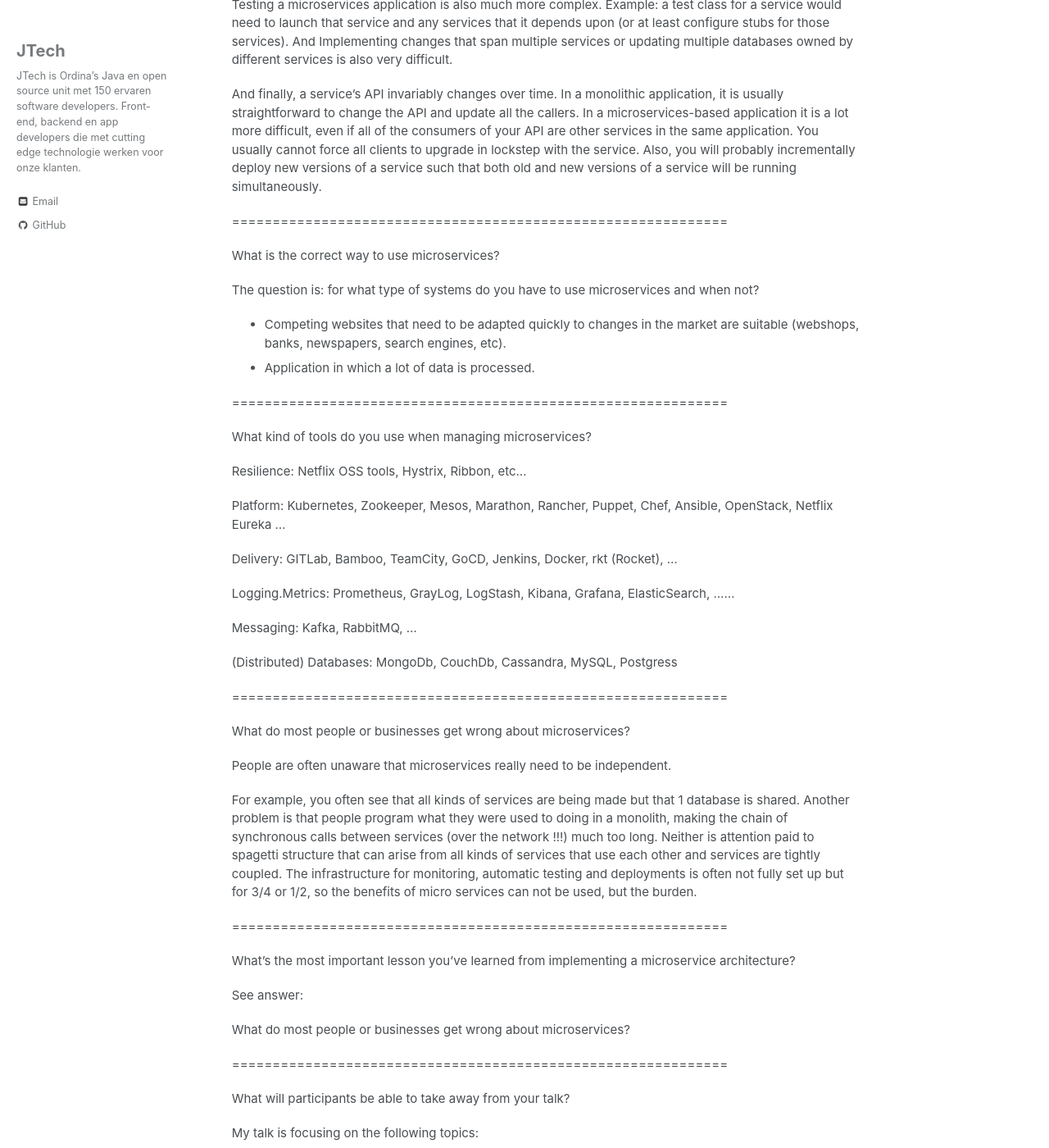
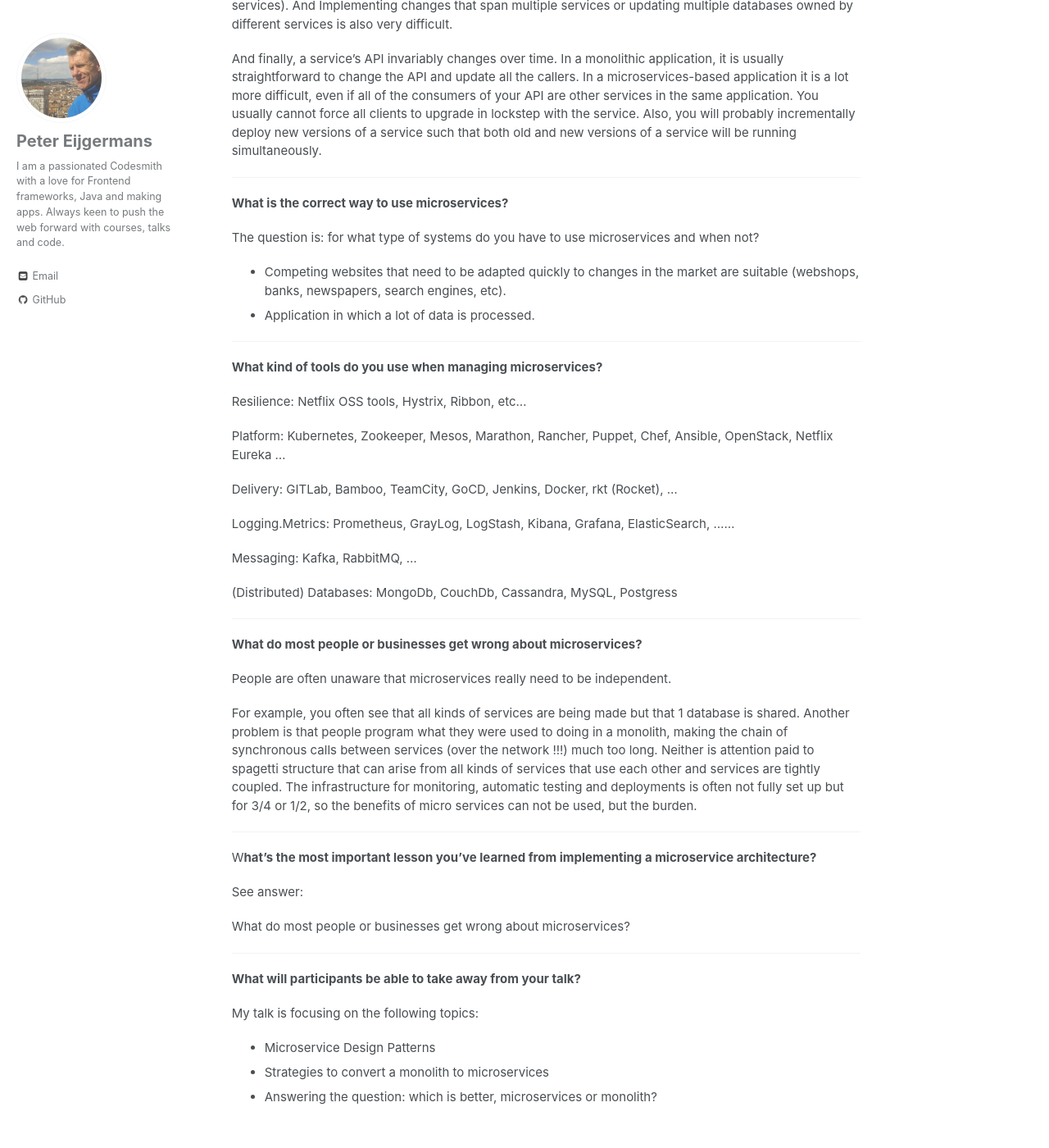
Before and after one commit to Ordina-JTech/Ordina-JTech.github.io, a Jekyll site: the page built from _posts/2018-03-01-microservices_versus_monolith.md, in a window 1280 px wide and 1400 px high, scrolled down 1392 px. Shown: the whole window at 82% size. Built offline with Jekyll 4.4.1, drawn with Linux system fonts in a browser that asks for light colours; some of the changed text lies outside the part shown.

Commit message:
added blog microservices or monolith

```diff
--- a/_data/authors.yml
+++ b/_data/authors.yml
@@ -66,9 +66,9 @@
   email            : remco.runge@ordina.nl
   linkedin         : remcorunge
   github           : RRunge
-peter_eijgermans:
+petereijgermans:
   name             : Peter Eijgermans
   avatar           : /assets/images/bio/petereijgermans-bio.jpeg
-  bio              : Coding, CodeSmith, Music, Sports, Adventure and more...
+  bio              : I am a passionated Codesmith with a love for Frontend frameworks, Java and making apps. Always keen to push the web forward with courses, talks and code.
   github           : petereijgermans11
   email            : peter.eijgermans@ordina.nl
--- a/_posts/2018-03-01-microservices_versus_monolith.md
+++ b/_posts/2018-03-01-microservices_versus_monolith.md
@@ -17,15 +17,14 @@
 
 -------
 
-WHAT ARE THE DIFFERENCES THAT PEOPLE MIGHT NOT BE FAMILIAR WITH BETWEEN A MONOLITH AND MICROSERVICES?
+**What are the differences that people might not be familiar with between a monolith and microservices?**
 
 Microservices have a much more complex eco-system than monolithic applications, sometimes the complexity of the system as a whole is much larger than a monolithic application. Think, for example, of container management, distributed tooling such as rancher, mesos, etc ... Also testing and deployments to production are significantly more complex. The organization must be geared to making microservices. In other words, a monolith is often much simpler.
 - Microservices communicate (preferably) asynchronously via a message bus instead of synchronous calls in a monolith. That makes debugging etc, much more complex.
 - Monitoring is essential in a microservices architecture (which is often forgotten or not well set up).
 
-=============================================================
-
-What are the advantages and disadvantages for each approach?
+-------
+**What are the advantages and disadvantages for each approach?**
 
 Compared to de monolithic model,
 a microservice has the following pros and cons:
@@ -60,17 +59,17 @@
 In a microservices-based application it is a lot more difficult, even if all of the consumers of your API are other services in the same application.
 You usually cannot force all clients to upgrade in lockstep with the service. Also, you will probably incrementally deploy new versions of a service such that both old and new versions of a service will be running simultaneously.
 
-=============================================================
+-------
 
-What is the correct way to use microservices?
+**What is the correct way to use microservices?**
 
 The question is: for what type of systems do you have to use microservices and when not?
 - Competing websites that need to be adapted quickly to changes in the market are suitable (webshops, banks, newspapers, search engines, etc).
 - Application in which a lot of data is processed.
 
-=============================================================
+-------
 
-What kind of tools do you use when managing microservices?
+**What kind of tools do you use when managing microservices?**
 
 Resilience:
 Netflix OSS tools, Hystrix, Ribbon, etc…
@@ -91,9 +90,9 @@
 (Distributed) Databases:
 MongoDb, CouchDb, Cassandra, MySQL, Postgress
 
-=============================================================
+-------
 
-What do most people or businesses get wrong about microservices?
+**What do most people or businesses get wrong about microservices?**
 
 People are often unaware that microservices really need to be independent.
 
@@ -102,17 +101,15 @@
 Neither is attention paid to spagetti structure that can arise from all kinds of services that use each other and services are tightly coupled.
 The infrastructure for monitoring, automatic testing and deployments is often not fully set up but for 3/4 or 1/2, so the benefits of micro services can not be used, but the burden.
 
-=============================================================
-
-What’s the most important lesson you’ve learned from implementing a microservice architecture?
+-------
+W**hat’s the most important lesson you’ve learned from implementing a microservice architecture?**
 
 See answer:
 
 What do most people or businesses get wrong about microservices?
 
-=============================================================
-
-What will participants be able to take away from your talk?
+-------
+**What will participants be able to take away from your talk?**
 
 My talk is focusing on the following topics:
 - Microservice Design Patterns
```
